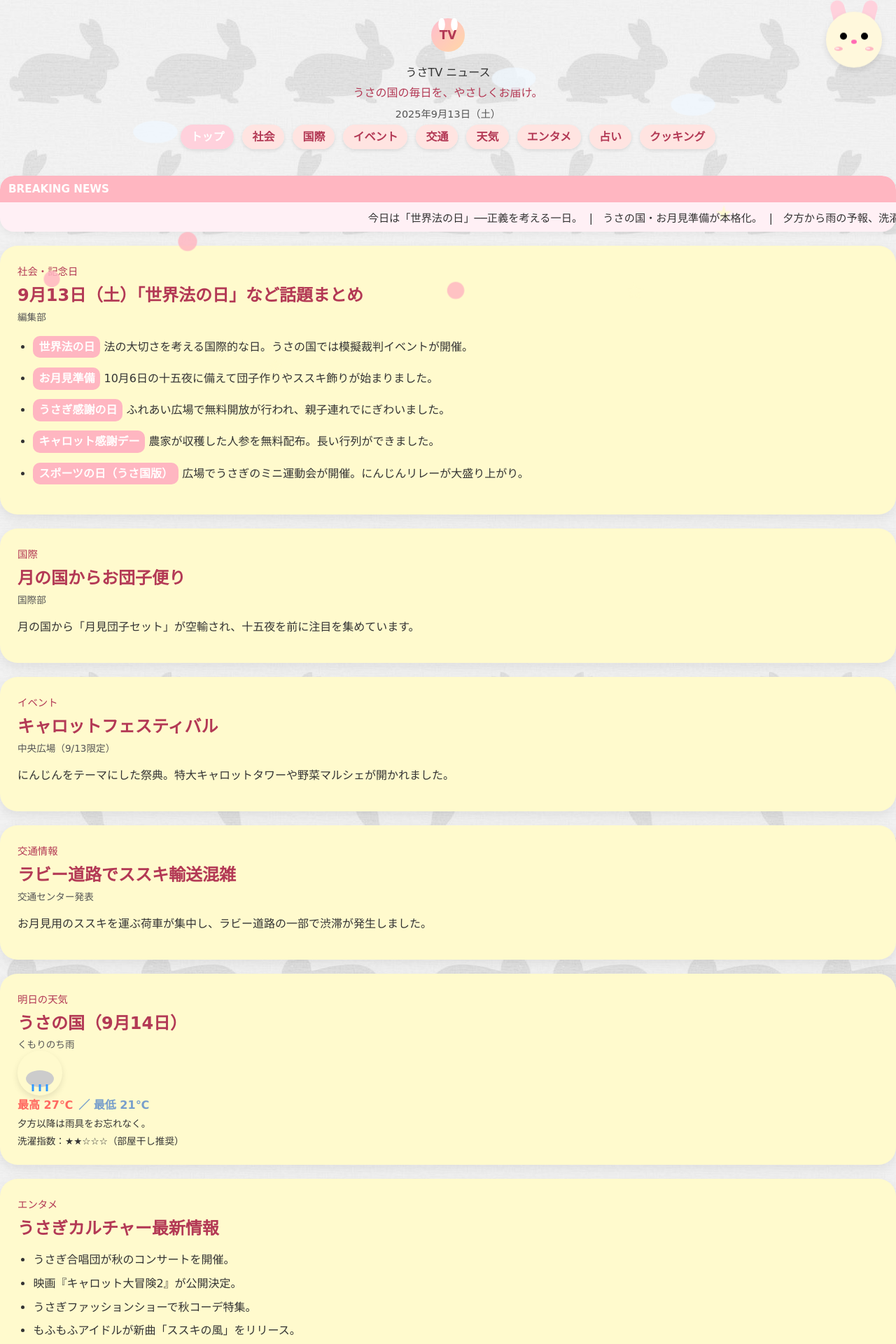
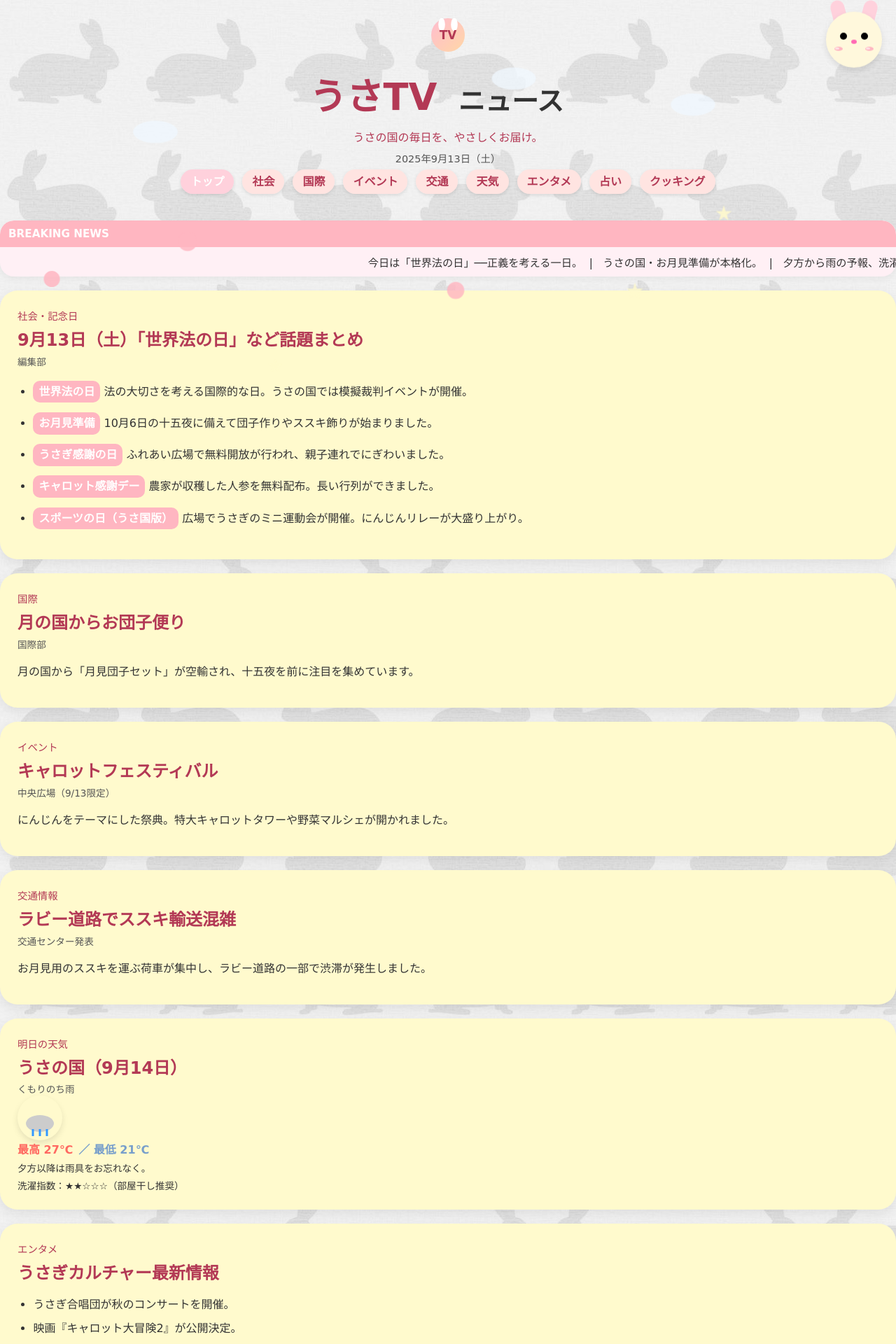
Before and after one commit to Rabbitflower-Rabiko/Rabbitflower-Rabiko-Rabbitflower-Rabiko.github.io, a Jekyll site: the page index.html, which Jekyll copies as it is, in a window 1280 px wide. Shown: the top 1920 px of the page at 70% size. Built offline with Jekyll 4.4.1, drawn with Linux system fonts in a browser that asks for light colours.

Commit message:
Update index.html

```diff
--- a/index.html
+++ b/index.html
@@ -52,9 +52,10 @@
         <text x="50" y="60" text-anchor="middle" font-size="28" font-weight="900" fill="#b33955">TV</text>
       </svg>
     </div>
-
-    <div class="brand"＞
-        <svg viewBox="0 0 600 120" width="440" aria-label="うさTVニュース">
+    <div image="/archive-site/image/USATV-logo.png" alt="うさぎアイコン" width="150" height="150""＞
+    </div>
+   <div class="brand">
+      <svg viewBox="0 0 600 120" width="440" aria-label="うさTVニュース">
         <text x="30" y="72" font-size="72" font-weight="900" fill="#b33955">うさTV</text>
         <text x="320" y="78" font-size="52" font-weight="700" fill="#333">ニュース</text>
       </svg>
```
